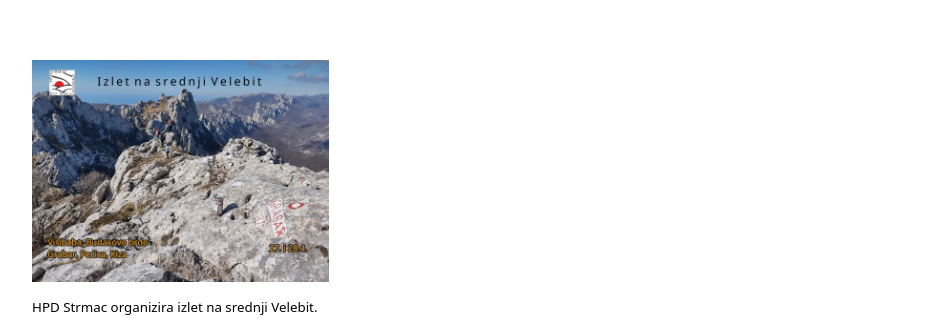
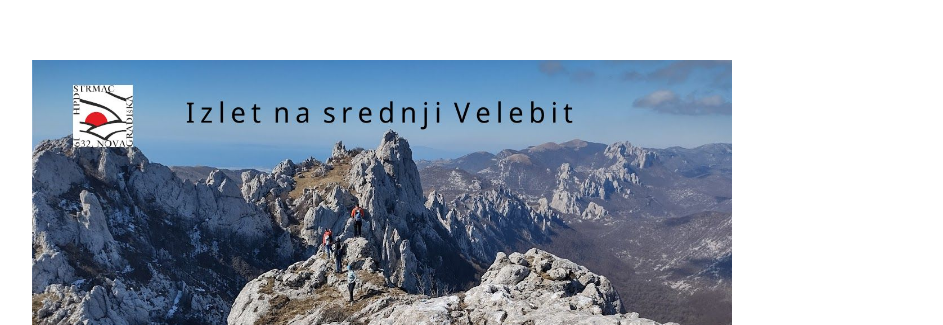
Before and after one commit to rikobik/izlet-velebit, a plain HTML site: page index.html in a window 1280 px wide. Shown: the top 325 px of the page, without its empty margins (24-967 px from the left). Drawn offline with Linux system fonts and the light colour scheme.

Commit message:
Fix dimensions

```diff
--- a/index.html
+++ b/index.html
@@ -1,11 +1,11 @@
 <!DOCTYPE HTML PUBLIC "-//W3C//DTD HTML 4.0//EN" "http://www.w3.org/TR/REC-html40/strict.dtd">
 <html><head><meta name="qrichtext" content="1" /><meta http-equiv="Content-Type" content="text/html; charset=UTF-8" /><style type="text/css">
 p, li { white-space: pre-wrap; }
-</style></head><body style=" font-family:'Noto Sans'; font-size:10pt; font-weight:400; font-style:normal;">
+</style></head><body style=" font-family:'Noto Sans'; font-size:13pt; font-weight:400; font-style:normal;">
 <table style="-qt-table-type: root; margin-top:45px; margin-bottom:45px; margin-left:45px; margin-right:45px;">
 <tr>
 <td style="border: none;">
-<p style=" margin-top:12px; margin-bottom:12px; margin-left:0px; margin-right:0px; -qt-block-indent:0; text-indent:0px;"><img src="IMG_20210228_114500265_HDR.jpg" width="297" height="222" /> </p>
+<p style=" margin-top:12px; margin-bottom:12px; margin-left:0px; margin-right:0px; -qt-block-indent:0; text-indent:0px;"><img src="IMG_20210228_114500265_HDR.jpg" width="700" height="544" /> </p>
 <p style=" margin-top:12px; margin-bottom:12px; margin-left:0px; margin-right:0px; -qt-block-indent:0; text-indent:0px;">HPD Strmac organizira izlet na srednji Velebit. </p>
 <p style=" margin-top:12px; margin-bottom:12px; margin-left:0px; margin-right:0px; -qt-block-indent:0; text-indent:0px;">Polazak u <span style=" font-weight:600;">subotu 27.4. u 5h sa parkirališta Kauflanda</span>. Očekivani povratak je u nedjelju u večernjim satima. </p>
 <h1 style=" margin-top:18px; margin-bottom:12px; margin-left:0px; margin-right:0px; -qt-block-indent:0; text-indent:0px;"><a name="Plan-izleta:"></a><span style=" font-size:xx-large; font-weight:600;">P</span><span style=" font-size:xx-large; font-weight:600;">lan izleta:</span> </h1>
```
